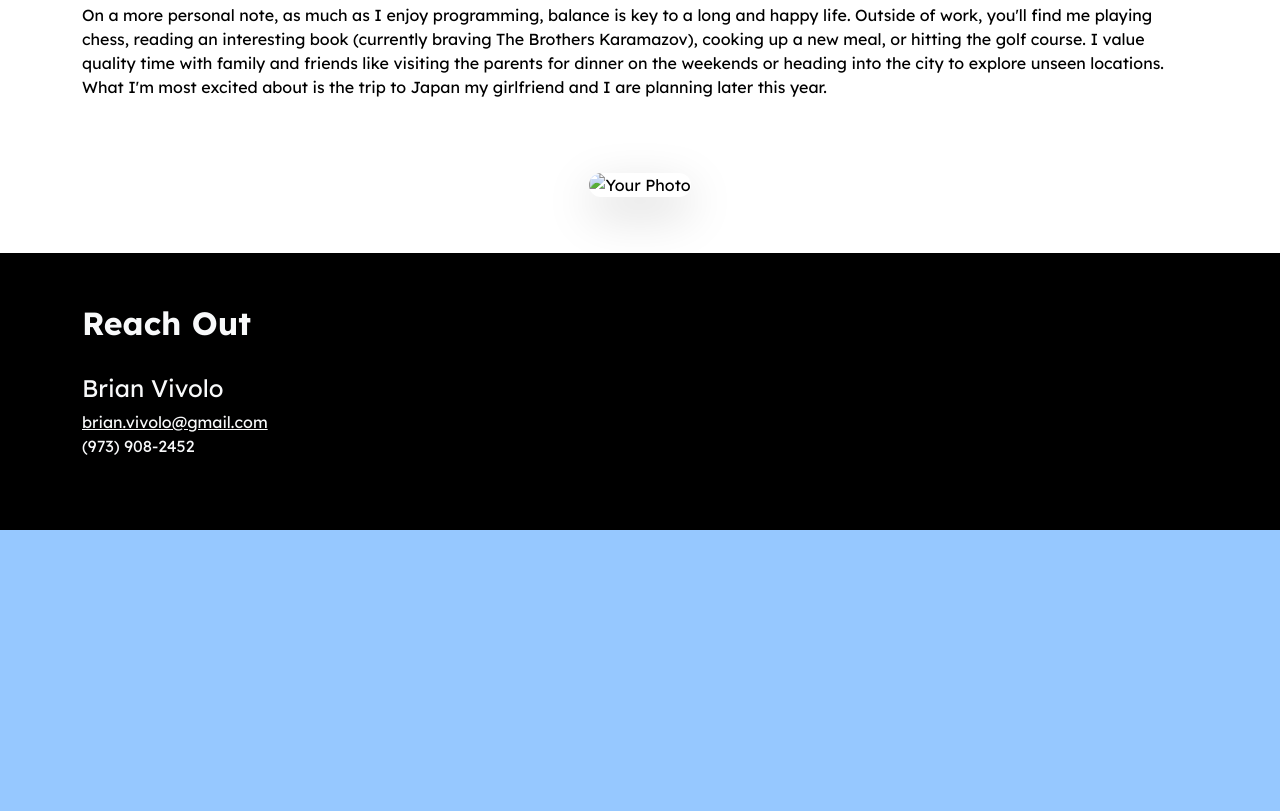
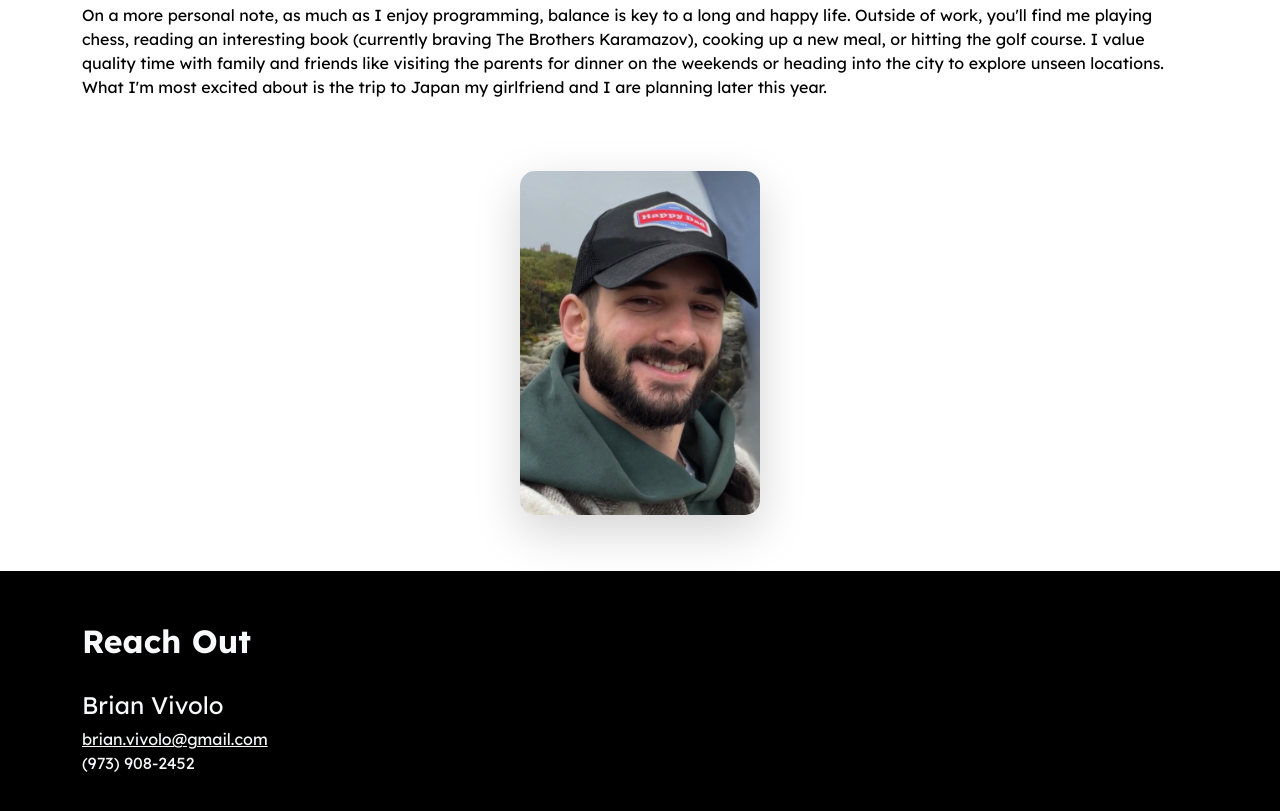
Before and after one commit to bvivolo/site, a plain HTML site: page about.html in a window 1280 px wide. Shown: the part 886-1697 px from the top of the page. Before the commit the page ends 1416 px from the top, so only its background shows below. Drawn offline with nearby package versions, Linux system fonts and the light colour scheme; the site is published under a folder, as on GitHub Pages, so addresses that start at the root find nothing.

Commit message:
Update about.html

```diff
--- a/about.html
+++ b/about.html
@@ -70,7 +70,7 @@
                         <p class="mb-4">On a more personal note, as much as I enjoy programming, balance is key to a long and happy life. Outside of work, you&#x27;ll find me playing chess, reading an interesting book (currently braving The Brothers Karamazov), cooking up a new meal, or hitting the golf course. I value quality time with family and friends like visiting the parents for dinner on the weekends or heading into the city to explore unseen locations. What I&#x27;m most excited about is the trip to Japan my girlfriend and I are planning later this year.</p>
                     </div>
                     <div class="col-12 text-center px-5 mb-5">
-                        <img src="/static/images/me/IMG_7149_cropped_isolated.png" alt="Your Photo" class="img-fluid shadow-lg about-photo">
+                        <img src="static/images/me/IMG_7149_cropped_isolated.png" alt="Your Photo" class="img-fluid shadow-lg about-photo">
                     </div>
                 </div>
             </div>
```
